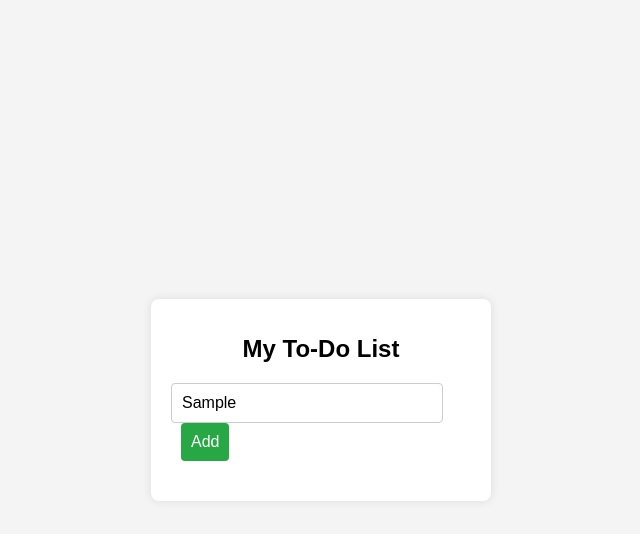
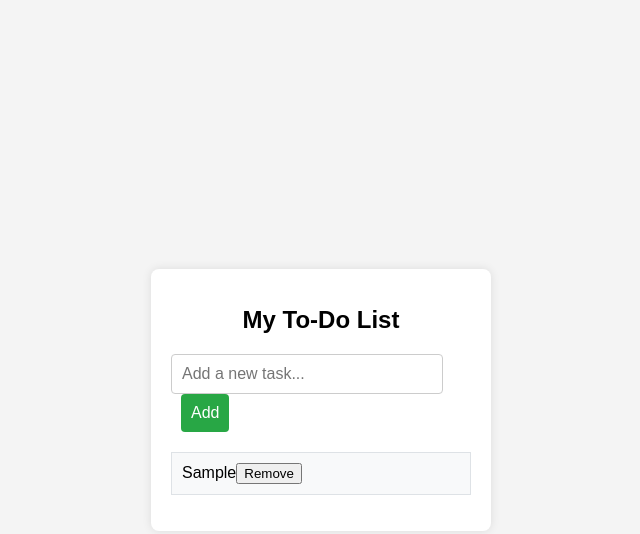
Before and after one commit to zinchuriki/DevOpsLabProject, a plain HTML site: page index.html in a window 1280 px wide. Both pictures are taken after typing "Sample" into the empty fields and a click on the button "Add". Shown: the whole page, without its empty margins (319-959 px from the left). Drawn offline with Linux system fonts and the light colour scheme.

Commit message:
adding script

```diff
--- a/index.html
+++ b/index.html
@@ -16,6 +16,6 @@
         </ul>
     </div>
 
-    <script src="script.js"></script>
+    <script src="index.js"></script>
 </body>
 </html>
--- /dev/null
+++ b/index.js
@@ -0,0 +1,36 @@
+document.getElementById('add-task').addEventListener('click', function() {
+    const taskInput = document.getElementById('new-task');
+    const taskText = taskInput.value.trim();
+
+    if (taskText !== '') {
+        const taskList = document.getElementById('task-list');
+
+        const li = document.createElement('li');
+        li.textContent = taskText;
+
+        const removeButton = document.createElement('button');
+        removeButton.textContent = 'Remove';
+        removeButton.className = 'remove-task';
+
+        removeButton.addEventListener('click', function() {
+            li.remove();
+        });
+
+        li.appendChild(removeButton);
+
+        li.addEventListener('click', function() {
+            li.classList.toggle('completed');
+        });
+
+        taskList.appendChild(li);
+
+        taskInput.value = '';
+        taskInput.focus();
+    }
+});
+
+document.getElementById('new-task').addEventListener('keypress', function(e) {
+    if (e.key === 'Enter') {
+        document.getElementById('add-task').click();
+    }
+});
```
